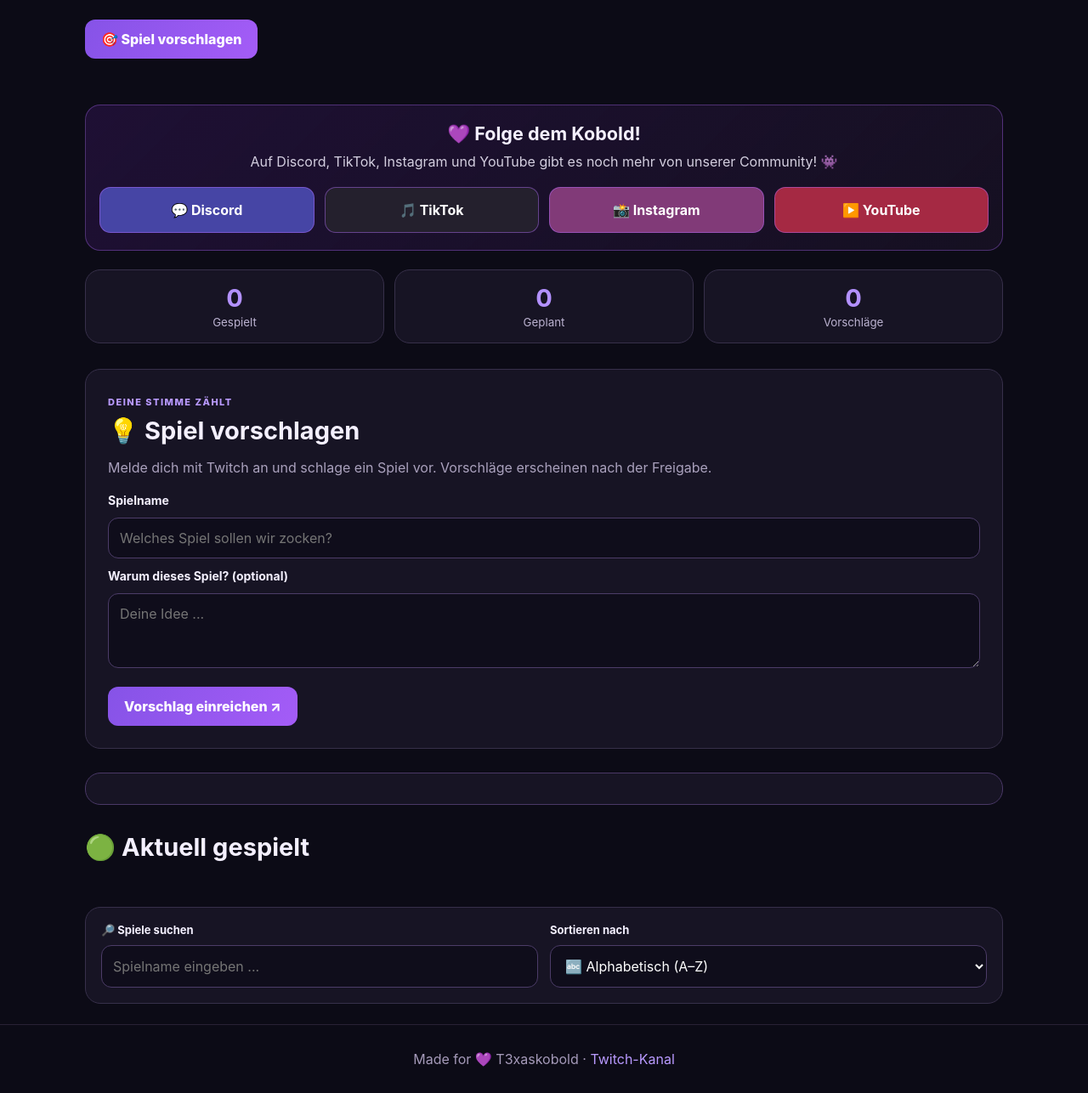
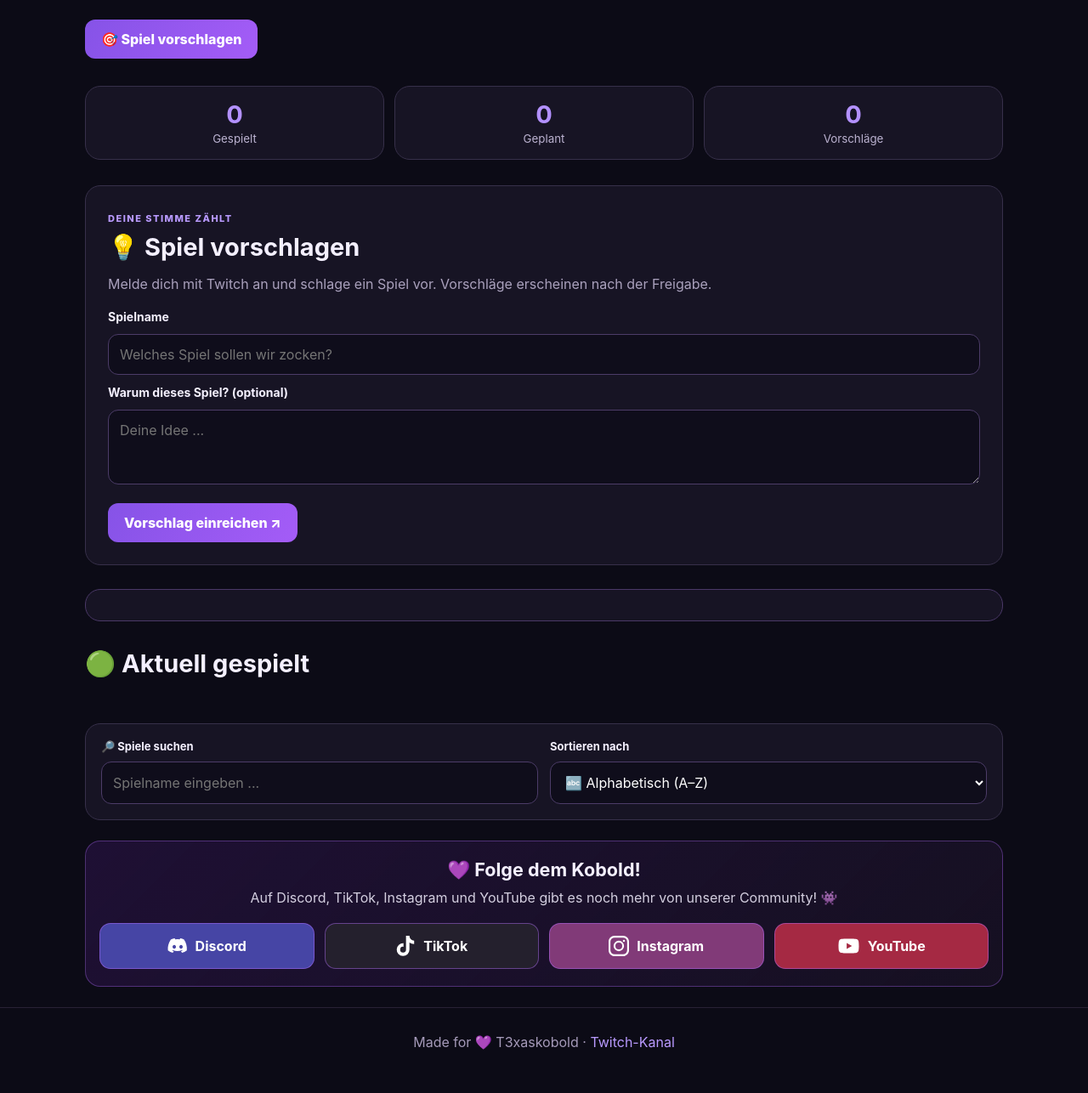
Before and after one commit to T3xaskobold/t3xaskobold-gamehub, a website with bundled scripts: page public/index.html in a window 1280 px wide. Shown: the part 514-1800 px from the top of the page at 85% size. Built offline with nearby package versions, Linux system fonts and the light colour scheme; a script that the page names is missing.

Commit message:
Refactor social media links and styles
Updated social media section and improved accessibility attributes. Added SVG icons for social links and adjusted styles for better layout.

```diff
--- a/public/index.html
+++ b/public/index.html
@@ -213,10 +213,10 @@
       margin: 12px 0;
     }
 
-    /* SOCIAL-MEDIA-BEREICH */
+    /* SOCIALS */
 
     .social-section {
-      margin: 22px 0;
+      margin: 24px 0;
       padding: 20px 16px;
       border: 1px solid rgba(179,109,255,.35);
       border-radius: 18px;
@@ -249,7 +249,8 @@
       display: flex;
       align-items: center;
       justify-content: center;
-      gap: 8px;
+      gap: 9px;
+      min-width: 0;
       min-height: 54px;
       padding: 12px 8px;
       border: 1px solid rgba(179,109,255,.45);
@@ -282,6 +283,23 @@
       background: #a52943;
     }
 
+    /* NUR DAS ORIGINAL-SYMBOL, OHNE ICON-RAHMEN */
+
+    .social-icon {
+      display: block;
+      width: 24px;
+      height: 24px;
+      flex: 0 0 24px;
+      fill: currentColor;
+      overflow: visible;
+    }
+
+    .social-icon.youtube-icon {
+      width: 27px;
+      height: 24px;
+      flex-basis: 27px;
+    }
+
     @media (min-width: 950px) {
       .stream-layout {
         grid-template-columns: minmax(0, 2fr) minmax(320px, 1fr);
@@ -308,6 +326,31 @@
 </head>
 
 <body>
+
+  <!-- SVG-LOGOS: EINMAL DEFINIERT, ÜBERALL VERWENDBAR -->
+
+  <svg xmlns="http://www.w3.org/2000/svg"
+       aria-hidden="true"
+       style="position:absolute;width:0;height:0;overflow:hidden">
+
+    <symbol id="logo-discord" viewBox="0 0 127.14 96.36">
+      <path d="M104.4 8.18A101.27 101.27 0 0 0 79.9.5a70.08 70.08 0 0 0-3.14 6.47 93.5 93.5 0 0 0-28.39 0A68.48 68.48 0 0 0 45.2.5a101.8 101.8 0 0 0-24.5 7.68C5.2 31.11.99 53.48 3.09 75.53a101.3 101.3 0 0 0 30.04 15.18 73.9 73.9 0 0 0 6.43-10.45 65.8 65.8 0 0 1-10.12-4.88c.85-.62 1.68-1.26 2.49-1.92 19.5 9.15 40.68 9.15 59.95 0 .81.66 1.64 1.3 2.49 1.92a65.8 65.8 0 0 1-10.14 4.89 73.6 73.6 0 0 0 6.43 10.45 101.1 101.1 0 0 0 30.06-15.18c2.46-25.56-4.2-47.72-17.61-67.35ZM42.45 65.98c-5.86 0-10.68-5.37-10.68-11.97 0-6.6 4.72-12 10.68-12 6.01 0 10.78 5.41 10.68 12 0 6.6-4.72 11.97-10.68 11.97Zm42.24 0c-5.86 0-10.68-5.37-10.68-11.97 0-6.6 4.72-12 10.68-12 6.01 0 10.78 5.41 10.68 12 0 6.6-4.72 11.97-10.68 11.97Z"/>
+    </symbol>
+
+    <symbol id="logo-tiktok" viewBox="0 0 24 24">
+      <path d="M16.7 0h-4.04v16.3a3.43 3.43 0 1 1-2.95-3.4V8.8a7.5 7.5 0 1 0 7 7.49V8.03a9.43 9.43 0 0 0 5.51 1.76V5.75A5.51 5.51 0 0 1 16.7 0Z"/>
+    </symbol>
+
+    <symbol id="logo-instagram" viewBox="0 0 24 24">
+      <path d="M7.03 0C3.15 0 0 3.15 0 7.03v9.94C0 20.85 3.15 24 7.03 24h9.94c3.88 0 7.03-3.15 7.03-7.03V7.03C24 3.15 20.85 0 16.97 0H7.03Zm0 2.16h9.94a4.87 4.87 0 0 1 4.87 4.87v9.94a4.87 4.87 0 0 1-4.87 4.87H7.03a4.87 4.87 0 0 1-4.87-4.87V7.03a4.87 4.87 0 0 1 4.87-4.87ZM18 4.7a1.3 1.3 0 1 0 0 2.6 1.3 1.3 0 0 0 0-2.6ZM12 5.84a6.16 6.16 0 1 0 0 12.32 6.16 6.16 0 0 0 0-12.32Zm0 2.16a4 4 0 1 1 0 8 4 4 0 0 1 0-8Z"/>
+    </symbol>
+
+    <symbol id="logo-youtube" viewBox="0 0 24 24">
+      <path d="M23.5 6.2a3 3 0 0 0-2.1-2.1C19.55 3.6 12 3.6 12 3.6s-7.55 0-9.4.5A3 3 0 0 0 .5 6.2C0 8.05 0 12 0 12s0 3.95.5 5.8a3 3 0 0 0 2.1 2.1c1.85.5 9.4.5 9.4.5s7.55 0 9.4-.5a3 3 0 0 0 2.1-2.1c.5-1.85.5-5.8.5-5.8s0-3.95-.5-5.8ZM9.6 15.6V8.4l6.24 3.6-6.24 3.6Z"/>
+    </symbol>
+
+  </svg>
+
   <header>
     <a class="brand" href="#gamehub" id="brandHome">
       🎮 <strong>T3xaskobold</strong>
@@ -323,7 +366,7 @@
 
       <a href="https://www.twitch.tv/t3xaskobold"
          target="_blank"
-         rel="noopener">💜 Twitch</a>
+         rel="noopener noreferrer">💜 Twitch</a>
 
       <div id="account">Lade…</div>
     </nav>
@@ -354,17 +397,13 @@
         <div class="stream-box">
           <h2>🎥 Twitch-Livestream</h2>
 
-          <div class="stream-player" id="twitchPlayerContainer">
-            <!-- Twitch-Player wird beim Öffnen geladen -->
-          </div>
+          <div class="stream-player" id="twitchPlayerContainer"></div>
         </div>
 
         <div class="stream-box">
           <h2>💬 Live-Chat</h2>
 
-          <div class="stream-chat" id="twitchChatContainer">
-            <!-- Twitch-Chat wird beim Öffnen geladen -->
-          </div>
+          <div class="stream-chat" id="twitchChatContainer"></div>
         </div>
 
       </div>
@@ -399,7 +438,7 @@
 
       </div>
 
-      <!-- SOCIALS AUF DER LIVESTREAM-SEITE -->
+      <!-- SOCIALS IM LIVESTREAM -->
 
       <section class="social-section" aria-label="Social Media">
         <h2>🌐 Werde Teil der Kobold-Community!</h2>
@@ -414,28 +453,40 @@
              href="https://discord.com/invite/XHG3h3M7CQ"
              target="_blank"
              rel="noopener noreferrer">
-            💬 Discord
+            <svg class="social-icon" aria-hidden="true">
+              <use href="#logo-discord"></use>
+            </svg>
+            <span>Discord</span>
           </a>
 
           <a class="social-link tiktok"
              href="https://www.tiktok.com/@t3xaskobold"
              target="_blank"
              rel="noopener noreferrer">
-            🎵 TikTok
+            <svg class="social-icon" aria-hidden="true">
+              <use href="#logo-tiktok"></use>
+            </svg>
+            <span>TikTok</span>
           </a>
 
           <a class="social-link instagram"
              href="https://instagram.com/maxx_t3"
              target="_blank"
              rel="noopener noreferrer">
-            📸 Instagram
+            <svg class="social-icon" aria-hidden="true">
+              <use href="#logo-instagram"></use>
+            </svg>
+            <span>Instagram</span>
           </a>
 
           <a class="social-link youtube"
              href="https://youtube.com/@t3xaskobold"
              target="_blank"
              rel="noopener noreferrer">
-            ▶️ YouTube
+            <svg class="social-icon youtube-icon" aria-hidden="true">
+              <use href="#logo-youtube"></use>
+            </svg>
+            <span>YouTube</span>
           </a>
 
         </div>
@@ -464,7 +515,7 @@
 
     </section>
 
-    <!-- BISHERIGER GAMEHUB -->
+    <!-- GAMEHUB -->
 
     <div id="gamehubPage" class="gamehub-page">
 
@@ -502,7 +553,7 @@
              aria-live="polite"></div>
       </section>
 
-      <!-- KOMPAKTER STARTBEREICH -->
+      <!-- STARTBEREICH -->
 
       <section class="hero">
         <div class="eyebrow">✦ COMMUNITY GAME HUB ✦</div>
@@ -517,48 +568,6 @@
         <a class="primary" href="#vorschlagen">
           🎯 Spiel vorschlagen
         </a>
-      </section>
-
-      <!-- SOCIALS AUF DER STARTSEITE -->
-
-      <section class="social-section" aria-label="Social Media">
-        <h2>💜 Folge dem Kobold!</h2>
-        <p>
-          Auf Discord, TikTok, Instagram und YouTube
-          gibt es noch mehr von unserer Community! 👾
-        </p>
-
-        <div class="social-grid">
-
-          <a class="social-link discord"
-             href="https://discord.com/invite/XHG3h3M7CQ"
-             target="_blank"
-             rel="noopener noreferrer">
-            💬 Discord
-          </a>
-
-          <a class="social-link tiktok"
-             href="https://www.tiktok.com/@t3xaskobold"
-             target="_blank"
-             rel="noopener noreferrer">
-            🎵 TikTok
-          </a>
-
-          <a class="social-link instagram"
-             href="https://instagram.com/maxx_t3"
-             target="_blank"
-             rel="noopener noreferrer">
-            📸 Instagram
-          </a>
-
-          <a class="social-link youtube"
-             href="https://youtube.com/@t3xaskobold"
-             target="_blank"
-             rel="noopener noreferrer">
-            ▶️ YouTube
-          </a>
-
-        </div>
       </section>
 
       <!-- STATISTIKEN -->
@@ -578,7 +587,7 @@
         </div>
       </section>
 
-      <!-- 1. SPIELVORSCHLÄGE -->
+      <!-- SPIELVORSCHLÄGE -->
 
       <section id="vorschlagen" class="panel">
         <span class="eyebrow">DEINE STIMME ZÄHLT</span>
@@ -625,7 +634,7 @@
         </div>
       </details>
 
-      <!-- 2. AKTUELL GESPIELT -->
+      <!-- AKTUELL GESPIELT -->
 
       <section class="current-game-section">
         <div class="sectionHeading">
@@ -650,7 +659,7 @@
         </select>
       </section>
 
-      <!-- 3. PAUSIERT -->
+      <!-- PAUSIERT -->
 
       <details class="game-category" id="pausedSection">
         <summary>
@@ -665,7 +674,7 @@
         </div>
       </details>
 
-      <!-- 4. GEPLANT -->
+      <!-- GEPLANT -->
 
       <details class="game-category" id="plannedSection">
         <summary>
@@ -673,7 +682,7 @@
           <span class="category-right">
             <span id="plannedCategoryCount"
                   class="category-count">0</span>
-          <span class="category-arrow">⌄</span>
+            <span class="category-arrow">⌄</span>
           </span>
         </summary>
         <div class="category-content">
@@ -681,7 +690,7 @@
         </div>
       </details>
 
-      <!-- 5. GESPIELT -->
+      <!-- GESPIELT -->
 
       <details class="game-category" id="playedSection">
         <summary>
@@ -697,7 +706,7 @@
         </div>
       </details>
 
-      <!-- 6. ABGEBROCHEN -->
+      <!-- ABGEBROCHEN -->
 
       <details class="game-category" id="abandonedSection">
         <summary>
@@ -749,6 +758,60 @@
 
         <h3>Spiele verwalten</h3>
         <div id="adminGames"></div>
+      </section>
+
+      <!-- SOCIALS GANZ UNTEN IM GAMEHUB -->
+
+      <section class="social-section" aria-label="Social Media">
+        <h2>💜 Folge dem Kobold!</h2>
+        <p>
+          Auf Discord, TikTok, Instagram und YouTube
+          gibt es noch mehr von unserer Community! 👾
+        </p>
+
+        <div class="social-grid">
+
+          <a class="social-link discord"
+             href="https://discord.com/invite/XHG3h3M7CQ"
+             target="_blank"
+             rel="noopener noreferrer">
+            <svg class="social-icon" aria-hidden="true">
+              <use href="#logo-discord"></use>
+            </svg>
+            <span>Discord</span>
+          </a>
+
+          <a class="social-link tiktok"
+             href="https://www.tiktok.com/@t3xaskobold"
+             target="_blank"
+             rel="noopener noreferrer">
+            <svg class="social-icon" aria-hidden="true">
+              <use href="#logo-tiktok"></use>
+            </svg>
+            <span>TikTok</span>
+          </a>
+
+          <a class="social-link instagram"
+             href="https://instagram.com/maxx_t3"
+             target="_blank"
+             rel="noopener noreferrer">
+            <svg class="social-icon" aria-hidden="true">
+              <use href="#logo-instagram"></use>
+            </svg>
+            <span>Instagram</span>
+          </a>
+
+          <a class="social-link youtube"
+             href="https://youtube.com/@t3xaskobold"
+             target="_blank"
+             rel="noopener noreferrer">
+            <svg class="social-icon youtube-icon" aria-hidden="true">
+              <use href="#logo-youtube"></use>
+            </svg>
+            <span>YouTube</span>
+          </a>
+
+        </div>
       </section>
 
     </div>
```
